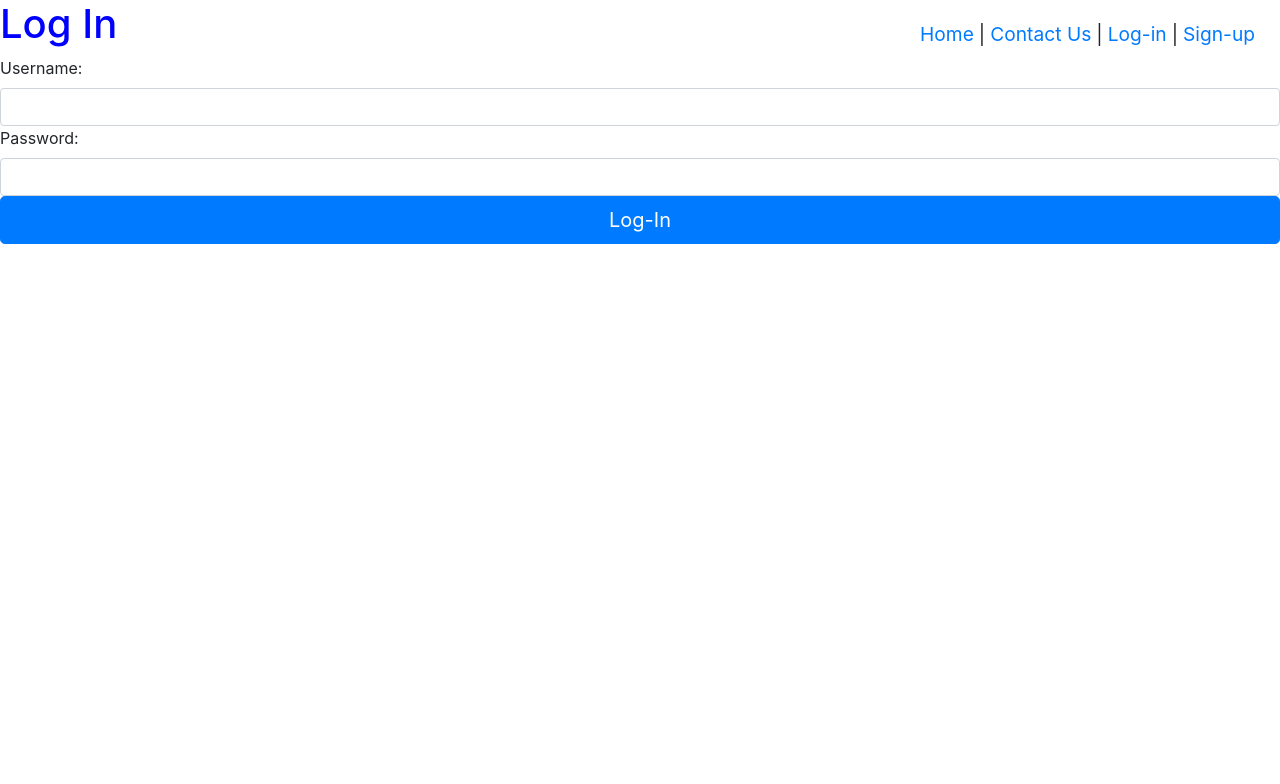
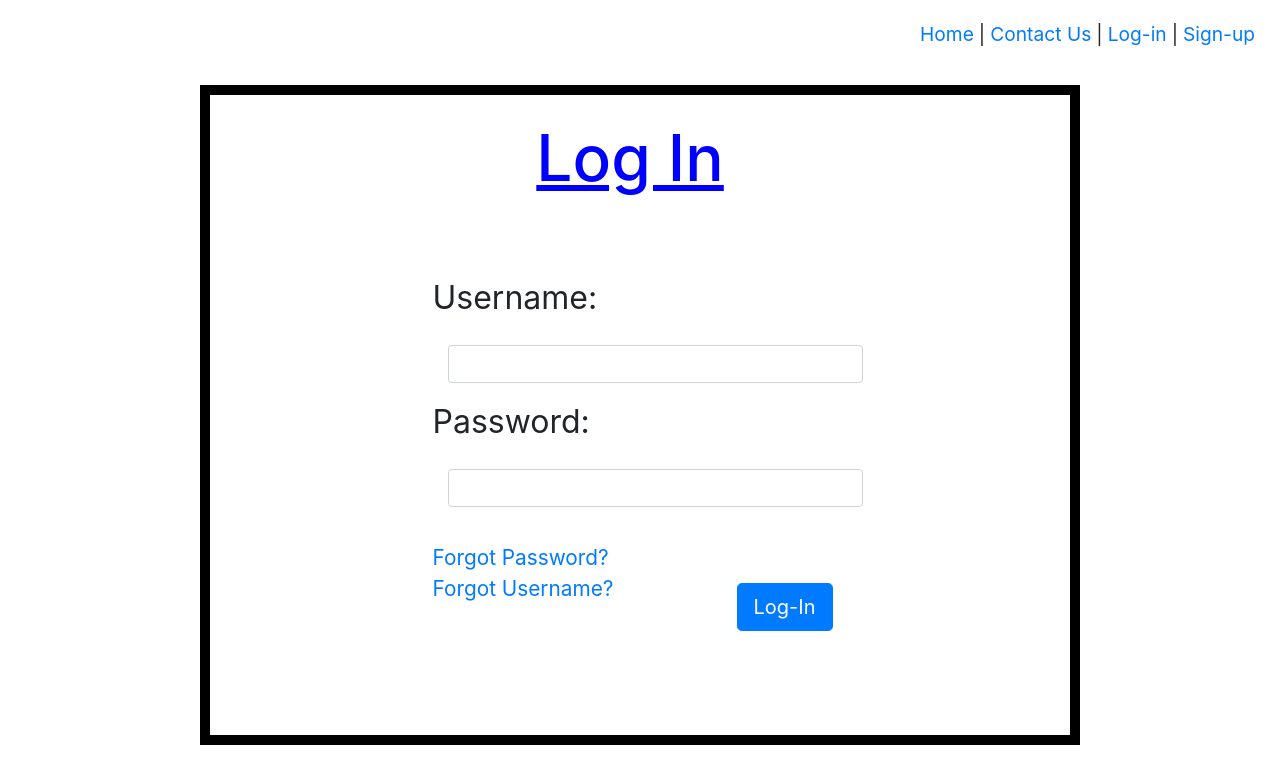
Before and after one commit to JobLedford/Project-2, a Node server app: page /login in a window 1280 px wide. Shown: the top 784 px of the page. Run offline with Node 20, Linux system fonts and the light colour scheme; style sheets or scripts are compiled from the project's sources; some libraries are stand-ins or nearby versions.

Commit message:
Some styling on Login/siginup done

```diff
--- a/public/css/styles.css
+++ b/public/css/styles.css
@@ -1,9 +1,39 @@
 h1 {
   color: blue;
+  text-align: center;
+  margin-left: 400px;
+  position: relative;
+  top: 120px;
+  font-size: 4em;
+  text-decoration: underline;
 }
 
-h3 {
-  color: green;
+.box {
+  justify-content: center;
+  border: 10px solid black;
+  margin-left: 200px;
+  margin-right: 200px;
+}
+.box .forms {
+  position: relative;
+  top: 40px;
+}
+.box .forms label {
+  font-size: 2em;
+}
+.box .forms input {
+  margin: 15px;
+}
+.box .forms .forgot {
+  position: relative;
+  top: 20px;
+  font-size: 1.3em;
+}
+.box .forms .btn {
+  margin-top: 20px;
+  float: right;
+  position: relative;
+  top: 10px;
 }
 
 /*# sourceMappingURL=styles.css.map */
--- a/public/scss/styles.scss
+++ b/public/scss/styles.scss
@@ -1,6 +1,37 @@
 h1 {
     color: blue;
+    text-align: center;
+    margin-left: 400px;
+    position: relative;
+    top: 120px;
+    font-size: 4em;
+    text-decoration: underline
 }
-h3 {
-    color: green;
+.box{
+    justify-content: center;
+    border: 10px solid black;
+    margin-left: 200px;//100
+    margin-right: 200px;
+    .forms{
+        position: relative;
+        top: 40px;
+        label{
+            font-size: 2em;
+        }
+        input {
+            margin: 15px;
+        }
+        .forgot {
+            position: relative;
+            top:20px;
+            font-size: 1.3em;
+        }
+        .btn {
+            margin-top: 20px;
+            float: right;
+            position:relative;
+            top: 10px;
+        }
+    }
+
 }
--- a/routes/index.js
+++ b/routes/index.js
@@ -123,7 +123,7 @@ function isAuthenticated(req, res, next) {
 }
 //Showing Secret Page
 router.get("/secret", isAuthenticated, (req, res) => {
-  res.render("secret");
+  res.render("secret", { url: req.url });
 });
 
 module.exports = router;
--- a/views/layout.pug
+++ b/views/layout.pug
@@ -19,5 +19,9 @@ header
       li |
       li
         a(href='/register') Sign-up
+      if (url == '/secret')
+        li |
+        li
+          a(href='/logout') Log-out
 main
     block content
--- a/views/login.pug
+++ b/views/login.pug
@@ -3,32 +3,39 @@ extends layout
 block content
 
         h1 Log In
+
         -data = data || {}
+        .box
+            .row.align-items-center(style='height: 80vh;')
+                .mx-auto.col-10.col-md-8.col-lg-6
+                    form(action="/login" method="POST" class="forms")
+                        label(for="username") Username:
+                        input(
+                            type="text"
+                            id="username"
+                            name="username"
+                            class="form-control"
+                            value=data.name
+                        )
 
-        form(action="/login" method="POST" class="login-form")
-            label(for="username") Username:
-            input(
-                type="text"
-                id="username"
-                name="username"
-                class="form-control"
-                value=data.name
-            )
+                        label(for="password") Password:
+                        input(
+                            type="password"
+                            id="password"
+                            name="password"
+                            class="form-control"
+                            value=data.email
+                        )
 
-            label(for="password") Password:
-            input(
-                type="password"
-                id="password"
-                name="password"
-                class="form-control"
-                value=data.email
-            )
+                        a(href='#' class='forgot') Forgot Password?
+                        br
+                        a(href='#' class='forgot') Forgot Username?
 
-            input(
-                type="submit"
-                value="Log-In"
-                class="btn btn-lg btn-primary btn-block"
-            )
-            if message
-                each error in message
-                    p.alert.alert-danger #{error}
+                        input(
+                            type="submit"
+                            value="Log-In"
+                            class="btn btn-lg btn-primary"
+                        )
+                        if message
+                            each error in message
+                                p.alert.alert-danger #{error}
```
Also changed, not shown: views/register.pug (+29 -27 lines), 1 other file.
